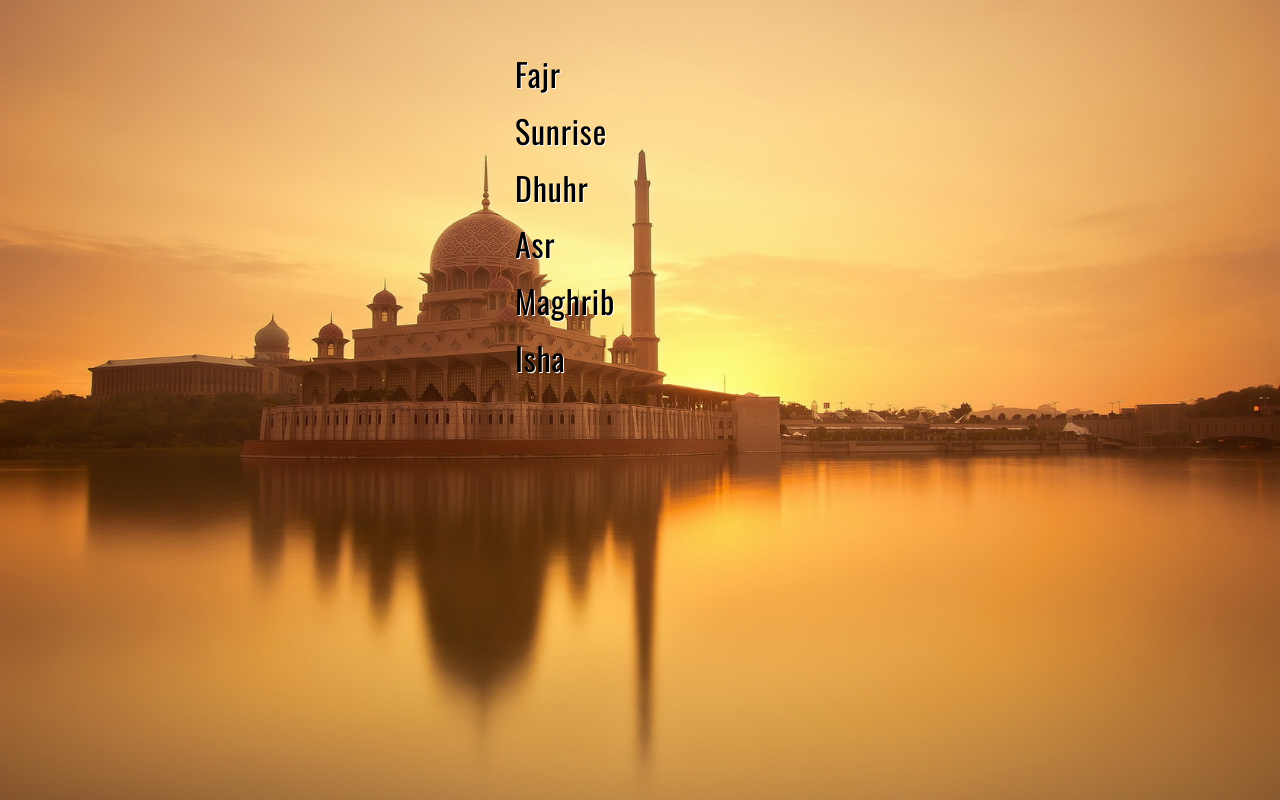
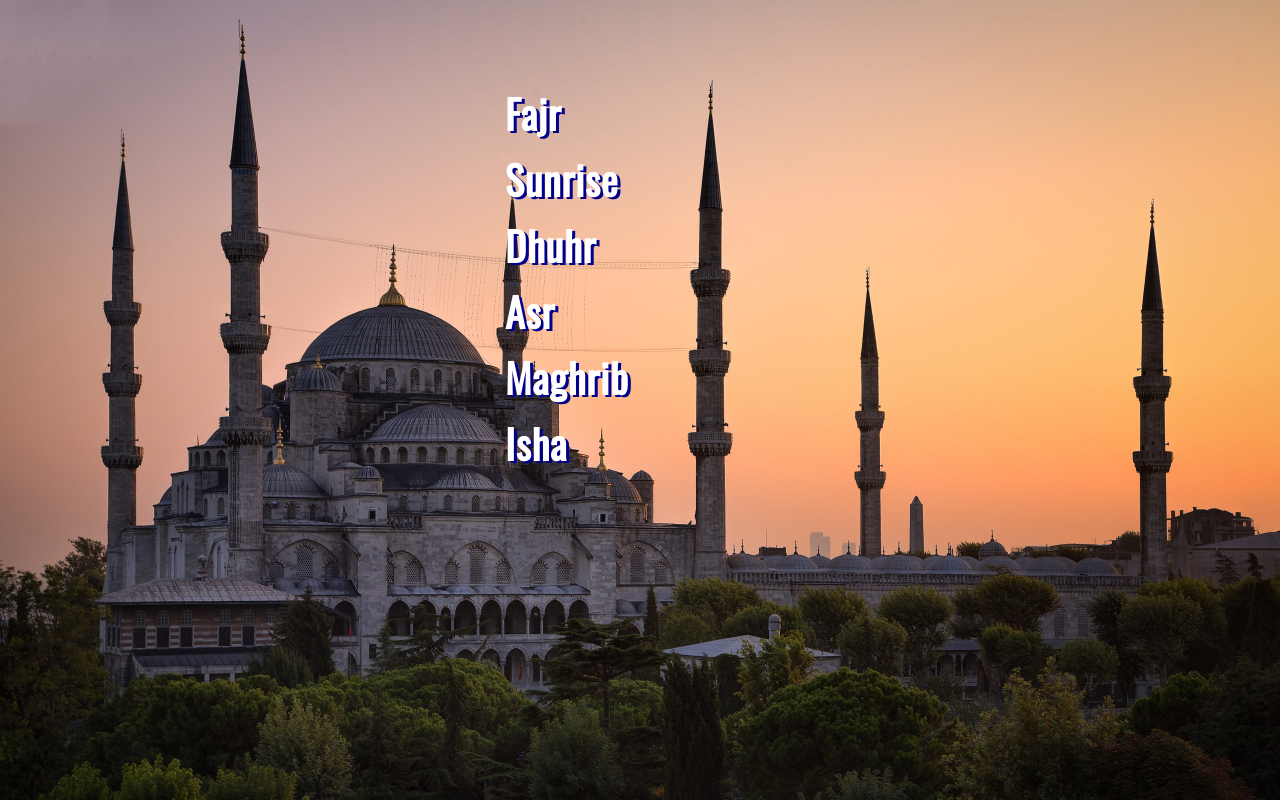
Before and after one commit to AbdullahChaudhry/muslim-prayer-times, a plain HTML site: page index.html in a window 1280 px wide. Drawn offline with nearby package versions, Linux system fonts and the light colour scheme; no server answers; a web font is replaced by a local one.

Commit message:
added background imgs

```diff
--- a/css/main.css
+++ b/css/main.css
@@ -11,7 +11,6 @@ html {
 body {
   margin: 0;
   height: 100vh;
-  background-image: url('../img/mosque.jpg');
   background-repeat: no-repeat;
   background-position: top;
   background-size: cover;
@@ -20,16 +19,12 @@ body {
 #container {
   display: flex;
   flex-direction: column;
-  max-width: 300px;
+  max-width: 320px;
   margin: 0 auto;
-  border-radius: 4px;
-  font-family: 'Oswald', sans-serif;
-  text-shadow: 1px 1px white;
-  letter-spacing: 0.05em;
 }
 
 #islamicDate {
-  margin-top: 30px;
+  padding-top: 5vh;
   text-align: center;
   font-size: 2.5em;
 }
@@ -37,13 +32,20 @@ body {
 #location {
   text-align: center;
   font-size: 1.5em;
-  margin: 3px;
+  margin-top: 3px;
+  margin-bottom: 30px;
+}
+
+#islamicDate, #location, #container {
+  color: #fff;
+  font-family: 'Oswald', sans-serif;
+  text-shadow: 0.5px 0.5px white;
 }
 
 .prayer {
   display: flex;
   flex-direction: row;
-  font-size: 2em;
+  font-size: 2.5em;
   margin-top: 20px;
   text-align: left;
   padding-left: 25px;
@@ -61,3 +63,9 @@ body {
   width: 50%;
   padding:0;
 }
+
+.prayer, #islamicDate, #location {
+  text-shadow: 3px 2px darkblue;
+  font-weight: bold;
+  letter-spacing: 0.02em;
+}
--- a/index.html
+++ b/index.html
@@ -9,9 +9,10 @@
     <title>Prayer Times</title>
   </head>
   <body>
+    <div id='islamicDate'></div>
+    <div id="location"></div>
     <div id="container">
-      <div id='islamicDate'></div>
-      <div id="location"></div>
+
       <div class="prayer">
         <div class="prayer-name">Fajr</div>
         <div class="prayer-time" id="fajr"></div>
--- a/js/main.js
+++ b/js/main.js
@@ -1,10 +1,69 @@
 $(document).ready(function() {
     // get prayer times
-    $.getJSON('https://muslimsalat.com/daily.json?key=48ac1b295a79364e5197c342429ab6e6&jsoncallback=?', setPrayerTimes)
+    $.getJSON('https://muslimsalat.com/daily.json?key=48ac1b295a79364e5197c342429ab6e6&method=4&jsoncallback=?', setPrayerTimes)
 
     // get islamic calander date
     $.getJSON('https://api.aladhan.com/gToH?', setDate);
+
+    // get a random wallpaper
+    getWallpaper();
 });
+
+function getWallpaper() {
+  var rand = Math.floor(Math.random() * 9);
+  document.body.style.backgroundImage = "url(" + mosques[rand].path + ")";
+
+  // debugging
+  console.log("url(" + mosques[rand].path + ")");
+}
+  //data
+  var mosques = [
+  {
+      path: 'img/mosque1.jpg',
+      name: 'test',
+      country: 'test'
+  },
+  {
+      path: 'img/mosque2.jpg',
+      name: 'test',
+      country: 'test'
+  },
+  {
+      path: 'img/mosque3.jpg',
+      name: 'test',
+      country: 'test'
+  },
+  {
+      path: 'img/mosque4.jpg',
+      name: 'test',
+      country: 'test'
+  },
+  {
+      path: 'img/mosque5.jpg',
+      name: 'test',
+      country: 'test'
+  },
+  {
+      path: 'img/mosque6.jpg',
+      name: 'test',
+      country: 'test'
+  },
+  {
+      path: 'img/mosque7.jpg',
+      name: 'test',
+      country: 'test'
+  },
+  {
+      path: 'img/mosque8.jpg',
+      name: 'test',
+      country: 'test'
+  },
+  {
+      path: 'img/mosque9.jpg',
+      name: 'test',
+      country: 'test'
+  }
+  ];
 
   function setDate(data) {
     var islamicDate = document.getElementById('islamicDate');
@@ -18,8 +77,6 @@ function timeFormat(t) {
   }
 
   function setPrayerTimes(times) {
-
-  // store properties as variables
     var location = times.city + ", " + times.country;
     var fajr = timeFormat(times.items[0].fajr);
     var shurooq = timeFormat(times.items[0].shurooq);
```
Also changed, not shown: img/2mosque.jpg (deleted), img/mosque.jpg (deleted), img/mosque1.jpg (added), img/mosque2.jpg, img/mosque3.jpg (added), img/mosque4.jpg (added), img/mosque6.jpg (added), img/mosque7.jpg (added), img/mosque8.jpg (added), 1 other file. Lines whose indentation alone changed are shown as unchanged.
